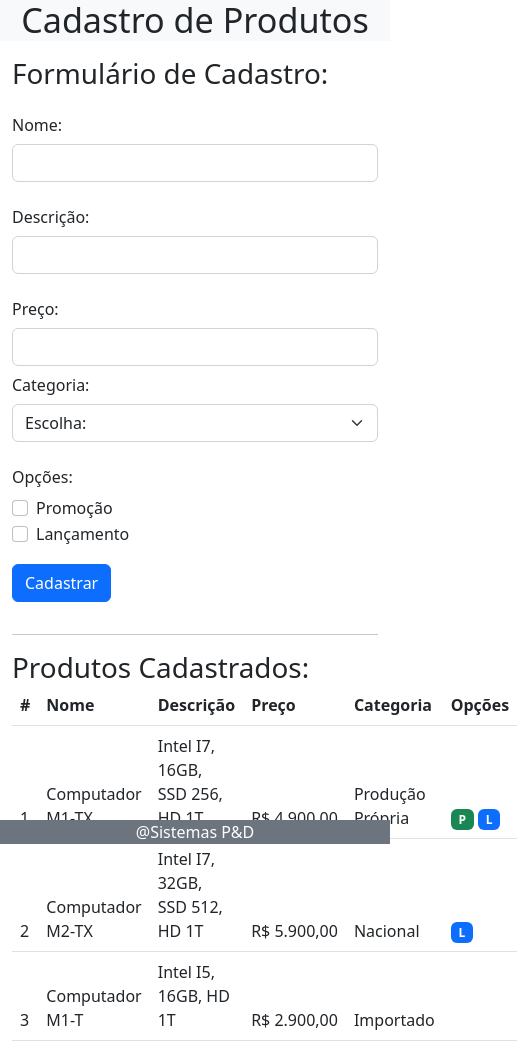
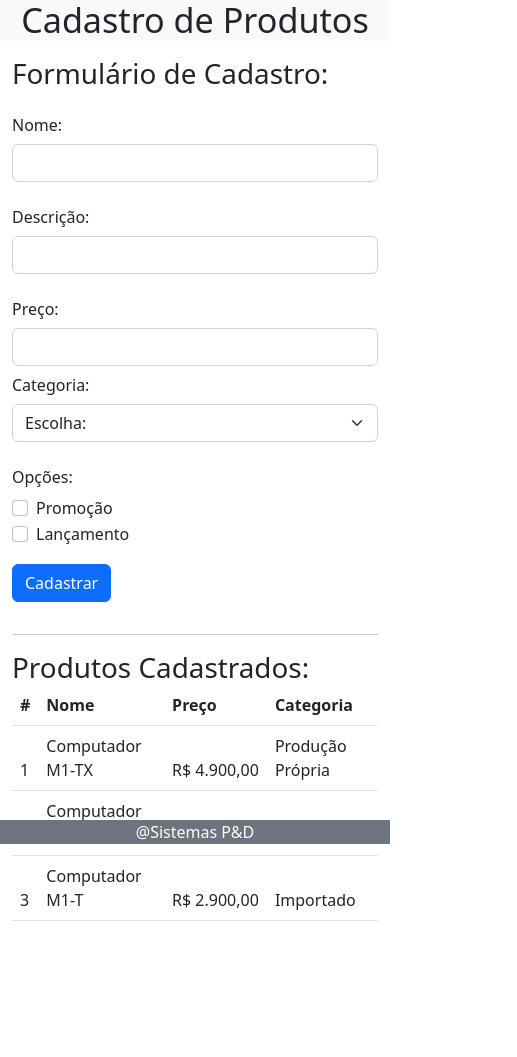
Before and after one commit to bootcampfullstack/bootcamp-devjr-modulo5-cadastro-produto, a plain HTML site: page index.html in a window 390 px wide. Shown: the whole page, 517 px wide, since content can reach past the window. After the commit the page ends 937 px from the top, so only its background shows below. Drawn offline with nearby package versions, Linux system fonts and the light colour scheme.

Commit message:
closes #6 - Mobile version

```diff
--- a/index.html
+++ b/index.html
@@ -94,10 +94,10 @@
                           <tr>
                             <th scope="col">#</th>
                             <th scope="col">Nome</th>
-                            <th scope="col">Descrição</th>
+                            <th scope="col" class="d-none d-md-table-cell">Descrição</th>
                             <th scope="col">Preço</th>
                             <th scope="col">Categoria</th>
-                            <th scope="col">Opções</th>
+                            <th scope="col" class="d-none d-md-table-cell">Opções</th>
                           </tr>
                         </thead>
                         <tbody>
--- a/js/script.js
+++ b/js/script.js
@@ -1,5 +1,5 @@
 //Masks
-$("#inputPrice").mask('000.000.000.000.000,00', { reverse: true });
+$("#inputPrice").mask("000.000.000.000.000,00", { reverse: true });
 
 var products = [
     {
@@ -84,13 +84,14 @@ function addNewRow(prod) {
 
     //Insert product description
     var descriptionNode = document.createTextNode(prod.description);
-    newRow.insertCell().appendChild(descriptionNode);
+    var cell = newRow.insertCell();
+    cell.className="d-none d-md-table-cell";
+    cell.appendChild(descriptionNode);
 
     //Insert product price
-
-    var formatter = new Intl.NumberFormat('pt-BR', {
-        style: 'currency',
-        currency: 'BRL',
+    var formatter = new Intl.NumberFormat("pt-BR", {
+        style: "currency",
+        currency: "BRL",
     });
 
     var priceNode = document.createTextNode(formatter.format(prod.price));
@@ -101,15 +102,17 @@ function addNewRow(prod) {
     newRow.insertCell().appendChild(categoryNode);
 
     //Insert product options
-    var options = '';
+    var options = "";
     if (prod.promotion) {
-        options = '<span class="badge bg-success me-1">P</span>';
+        options = "<span class='badge bg-success me-1'>P</span>";
     }
 
     if (prod.new) {
-        options += '<span class="badge bg-primary">L</span>';
+        options += "<span class='badge bg-primary'>L</span>";
     }
 
-    newRow.insertCell().innerHTML = options;
+    cell = newRow.insertCell();
+    cell.className="d-none d-md-table-cell";
+    cell.innerHTML = options;
 
 }
```
